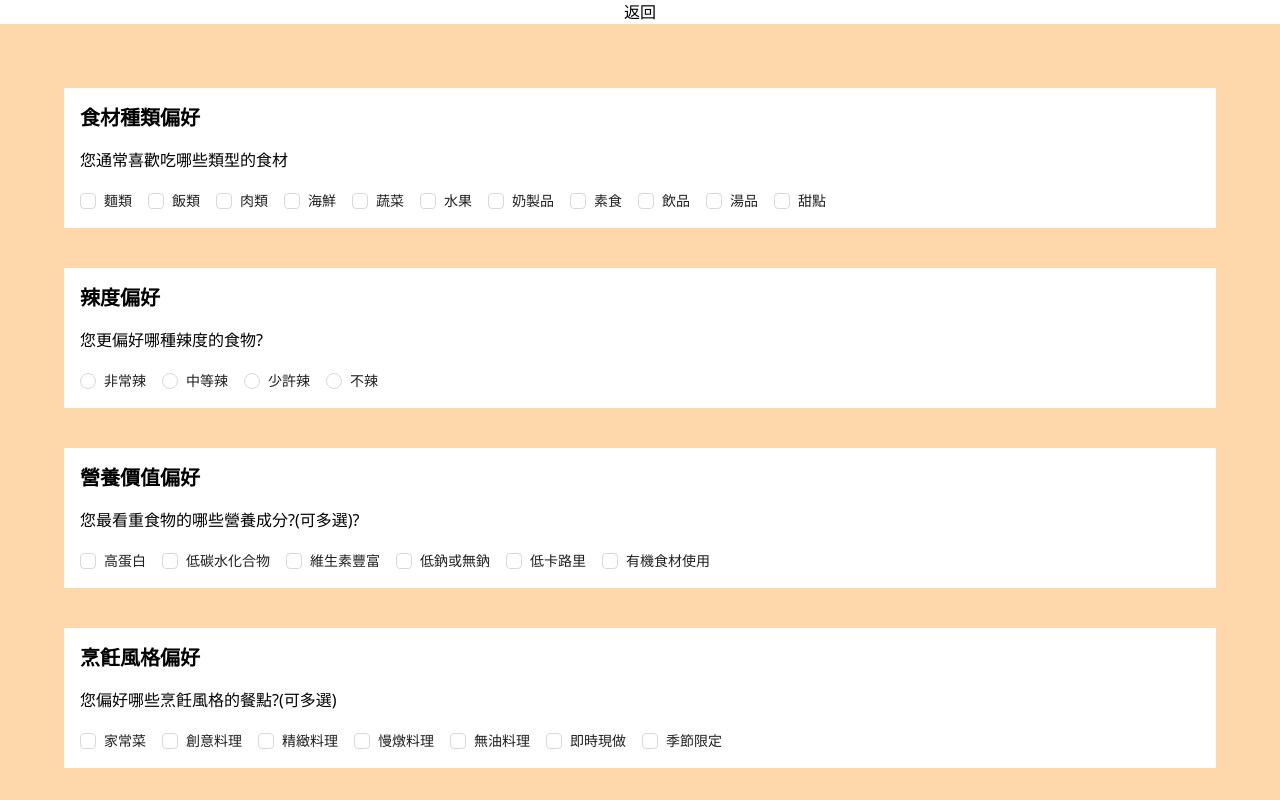
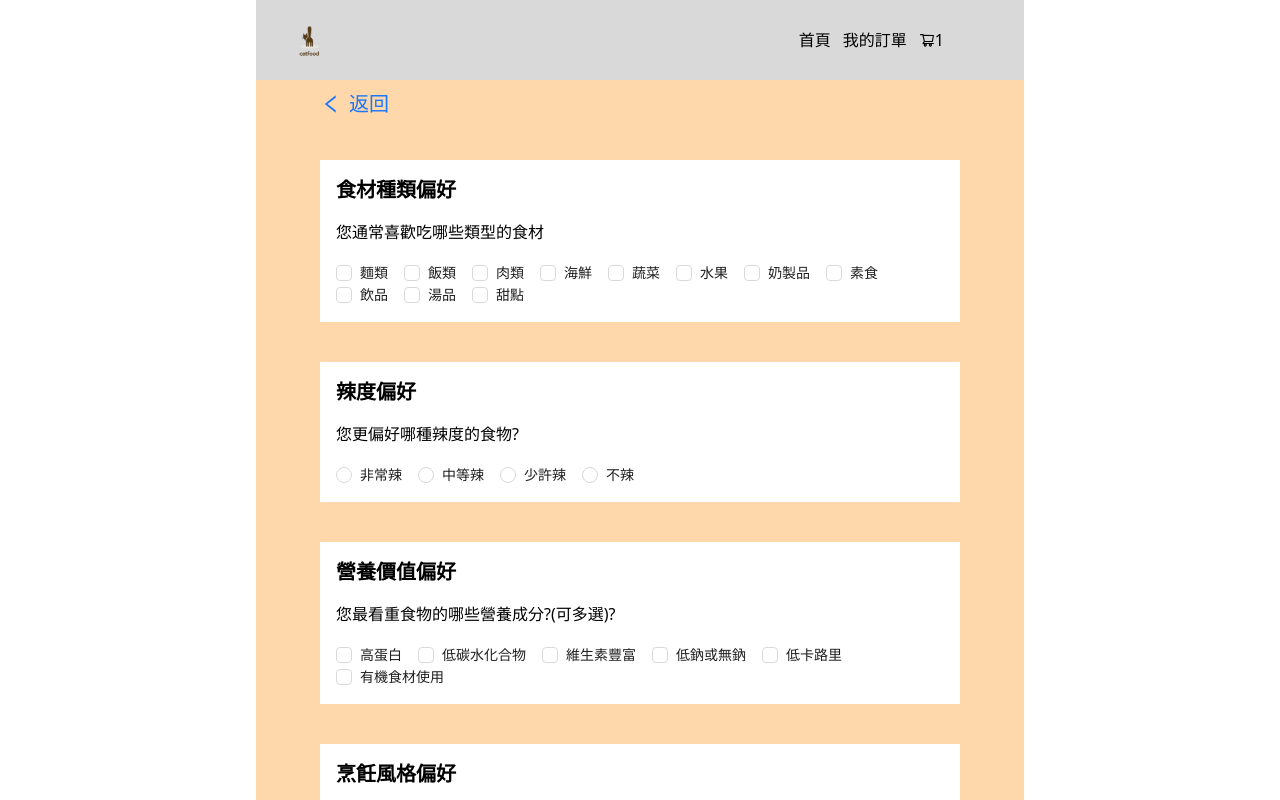
Before and after one commit to jiweihong0/Rubyeats, a Vue app: page /recommand-setting in a window 1280 px wide. Shown: the top 800 px of the page. Built offline with nearby package versions, Linux system fonts and the light colour scheme.

Commit message:
feat: add header on recommand-page.

```diff
--- a/src/views/RecommandSetting.vue
+++ b/src/views/RecommandSetting.vue
@@ -1,11 +1,19 @@
 <template>
-  <div>
-    <div class="flex justify-center">
-      <router-link to="/restaurants" class="btn btn-primary">
-        返回
-      </router-link>
-    </div>
-    <div class="flex flex-col w-full h-full gap-10 p-16 bg-orange-200">
+  <Layout>
+    <ClientHeader />
+    <div class="flex flex-col w-full h-full gap-10 px-16 py-2 bg-orange-200">
+
+      <!-- 返回按鈕 -->
+      <div class="flex justify-start">
+        <a-button
+          class="flex items-center p-0 text-xl"
+          type="link"
+          @click="$router.back()"
+        >
+          <LeftOutlined />
+          返回
+        </a-button>
+      </div>
 
       <RecommandCard title="食材種類偏好" describe="您通常喜歡吃哪些類型的食材">
         <a-checkbox-group v-model:value="foodType">
@@ -86,7 +94,7 @@
       </div>
 
     </div>
-  </div>
+  </Layout>
 </template>
 
 <script lang="ts" setup>
@@ -94,6 +102,8 @@ import { ref } from "vue";
 import RecommandCard from "../components/card/RecommandCard.vue";
 import { setRecommandation } from "../hooks/useRecommandation";
 import { useRouter } from "vue-router";
+import { LeftOutlined } from "@ant-design/icons-vue";
+import Layout from "../layouts/index.vue";
 
   const router = useRouter();
 
```
